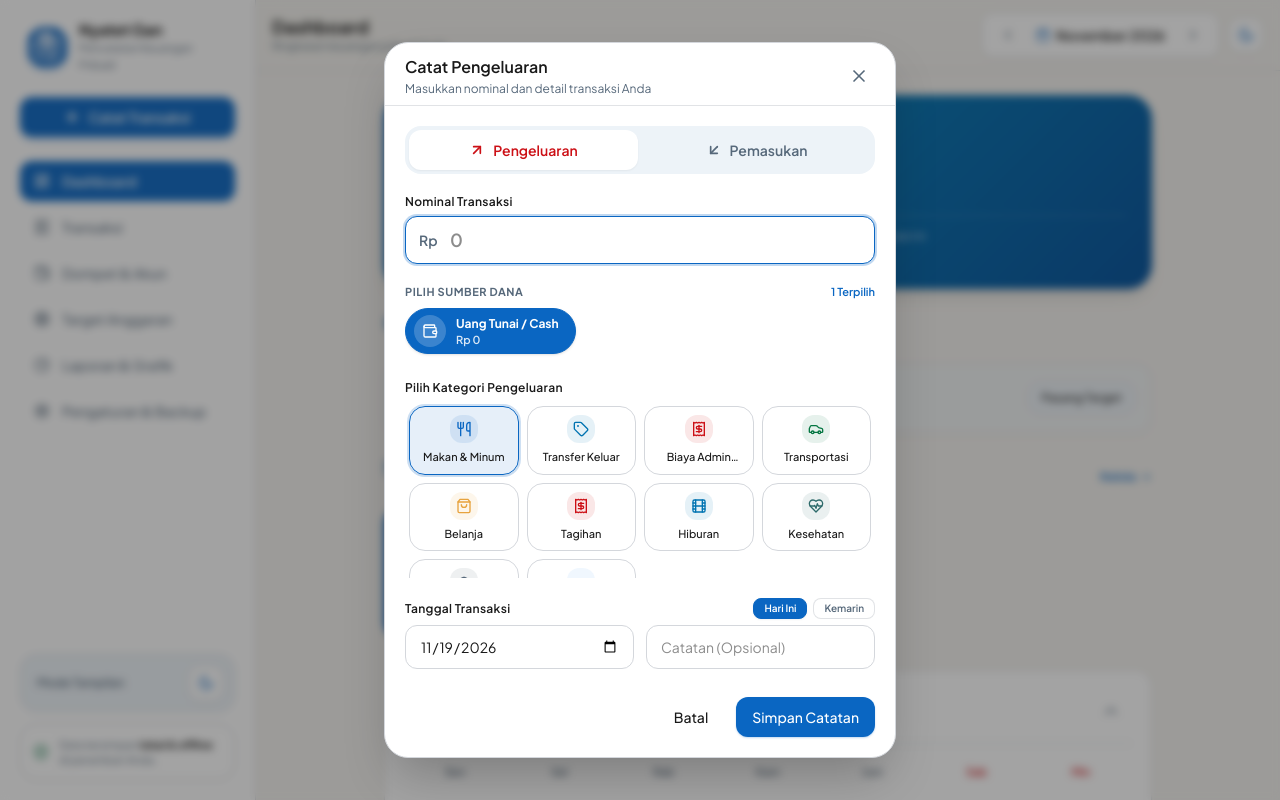
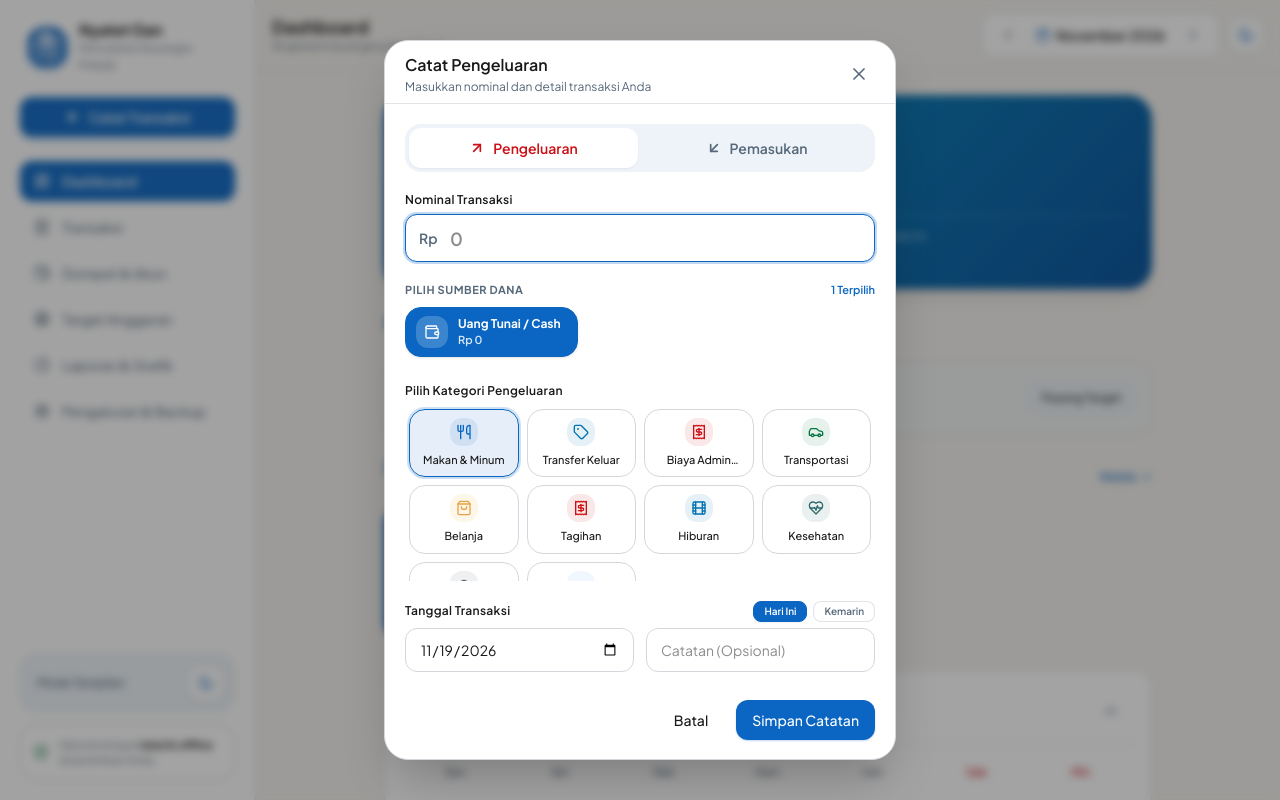
Before and after one commit to Riskypr/Nyatet-gan, a Next.js app: page / in a window 1280 px wide. Both pictures are taken after a click on the button "Catat Transaksi". Shown: the top 800 px of the page. Built offline with nearby package versions, Linux system fonts and the light colour scheme.

Commit message:
ui(transactions): kurangi border-radius kartu sumber dana agar serasi dengan komponen lain

```diff
--- a/components/transactions/TransactionForm.tsx
+++ b/components/transactions/TransactionForm.tsx
@@ -244,7 +244,7 @@ export function TransactionForm({
                   setErrors((prev) => ({ ...prev, wallet: '' }));
                 }}
                 className={cn(
-                  'flex items-center gap-2.5 pl-2 pr-4 py-1.5 rounded-full border shrink-0 transition-all cursor-pointer text-left',
+                  'flex items-center gap-2.5 pl-2.5 pr-4 py-2 rounded-2xl border shrink-0 transition-all cursor-pointer text-left',
                   isSelected
                     ? 'border-primary bg-primary text-white shadow-sm'
                     : 'border-border bg-surface-alt/70 text-text-primary hover:bg-surface-alt hover:border-primary/40'
@@ -252,7 +252,7 @@ export function TransactionForm({
               >
                 <div
                   className={cn(
-                    'w-8 h-8 rounded-full flex items-center justify-center shrink-0',
+                    'w-8 h-8 rounded-xl flex items-center justify-center shrink-0',
                     isSelected ? 'bg-white/20 text-white' : 'bg-surface border border-border/60'
                   )}
                 >
```
